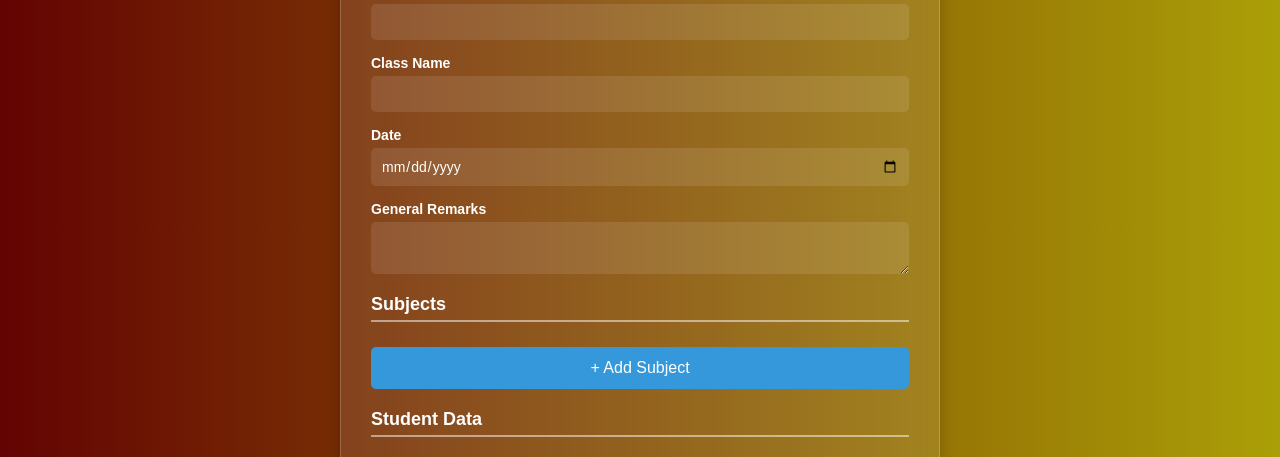
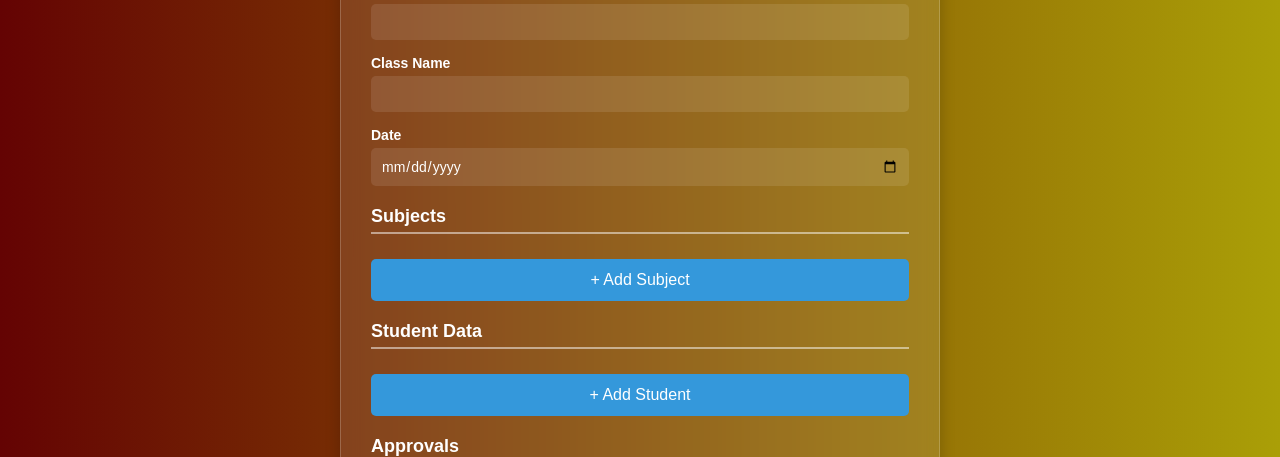
Before and after one commit to jakes-johns/transcript1, a Flask app: page / in a window 1280 px wide. Shown: the part 533-990 px from the top of the page. Run offline with Flask 3, Linux system fonts and the light colour scheme.

Commit message:
added general remarks custom

```diff
--- a/app.py
+++ b/app.py
@@ -62,6 +62,7 @@
             student_names = []
             reg_nos = []
             marks_list = []
+            general_remarks = []
 
             # Check if Excel file was uploaded
             uploaded_file = request.files.get('excel_file')
@@ -98,6 +99,12 @@
                     for _, row in students_df.iterrows():
                         student_names.append(row['Student Name'])
                         reg_nos.append(row['Reg No'])
+                        # Extract General Remark for the student
+                        if 'G_REMARKS' in students_df.columns:
+                            general_remarks.append(row['G_REMARKS'])
+                        else:
+                            flash("The 'Students' sheet must contain 'G_REMARKS' column.")
+                            return redirect(url_for('index'))
 
                         student_marks = []
                         for code in subject_codes:
@@ -139,6 +146,7 @@
                 student_name = student_names[i]
                 reg_no = str(reg_nos[i]).strip()  # Keep Reg No unchanged inside the transcript
                 marks = marks_list[i]
+                g_remarks = general_remarks[i]
 
                 total_marks = sum(marks)
                 average_marks = round(total_marks / len(marks), 2)
@@ -224,11 +232,11 @@
                 # Table content
                 pdf.set_font('Arial', '', 10)
                 for code, subj, mark, grade, remark in results:
-                    pdf.cell(30, 7, code, 1, align='C')
-                    pdf.cell(70, 7, subj, 1, align='C') #edited the row width and name 60 to 70
+                    pdf.cell(30, 7, code, 1, align='L')
+                    pdf.cell(70, 7, subj, 1, align='L') #edited the row width and name 60 to 70
                     pdf.cell(30, 7, str(mark), 1, align='C')
                     pdf.cell(20, 7, grade, 1, align='C') #edited the row width from 30 to 20
-                    pdf.cell(40, 7, remark, 1, align='C')
+                    pdf.cell(40, 7, remark, 1, align='L')
                     pdf.ln()
                 # Add total row
                 pdf.set_font('Arial', 'B', 10)  # Bold for emphasis
@@ -249,7 +257,7 @@
                 pdf.ln(1)
 
                 # General Remarks
-                pdf.cell(200, 7, f"General Remarks By Class Coordinator: {remarks}", ln=True)
+                pdf.cell(200, 7, f"General Remarks By Class Coordinator: {g_remarks}", ln=True)
 
                 # Student Signature
                 pdf.cell(100, 7, f"STUDENT'S SIGN:............................................................", ln=False)
--- a/templates/index.html
+++ b/templates/index.html
@@ -54,8 +54,8 @@
             <label>Date</label>
             <input type="date" name="transcript_date" required>
 
-            <label>General Remarks</label>
-            <textarea name="remarks" required></textarea>
+            <!-- <label>General Remarks</label>
+            <textarea name="remarks" required></textarea> -->
 
             <h3>Subjects</h3>
             <div id="subject-container"></div>
```
